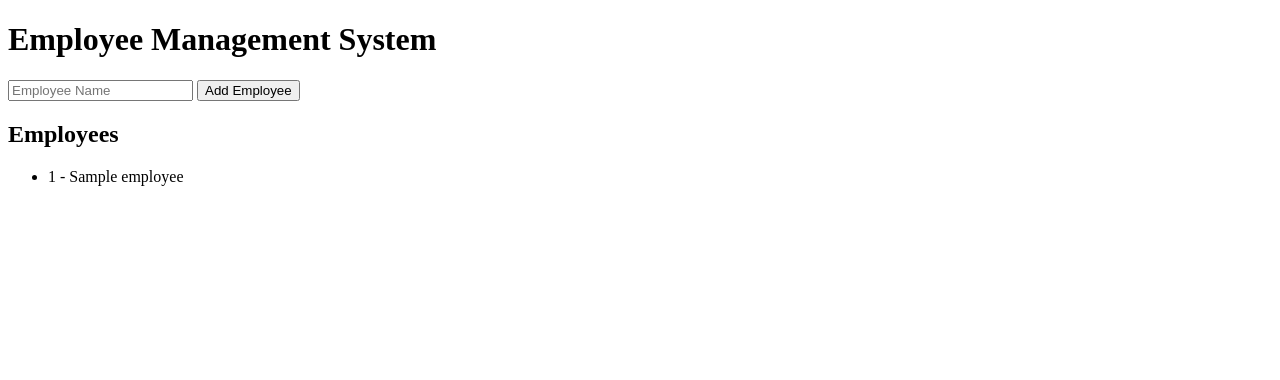
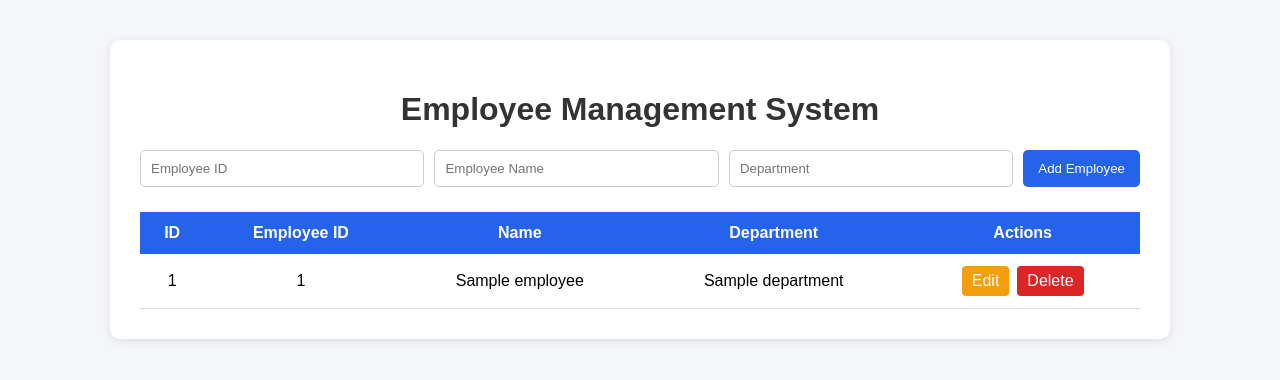
Before and after one commit to DumisaniMalindi/flask-cloud-project, a Flask app: page / in a window 1280 px wide. Shown: the top 380 px of the page. Run offline with Flask 3, Linux system fonts and the light colour scheme; a database or web service that is not in the repository returns one stand-in record (values such as "Sample title"); some libraries are stand-ins or nearby versions.

Commit message:
Completed CRUD employee management system

```diff
--- a/app.py
+++ b/app.py
@@ -19,7 +19,9 @@ def create_table():
     cur.execute("""
     CREATE TABLE IF NOT EXISTS employees (
         id SERIAL PRIMARY KEY,
-        name VARCHAR(100)
+        employee_id VARCHAR(100) UNIQUE,
+        name VARCHAR(100),
+        department VARCHAR(100)
     )
     """)
 
@@ -43,7 +45,11 @@ def home():
 
     conn.commit()
 
-    cur.execute("SELECT id, name FROM employees ORDER BY id")
+    cur.execute("""
+    SELECT id, employee_id, name, department
+    FROM employees
+    ORDER BY id
+    """)
 
     employees = cur.fetchall()
 
@@ -52,20 +58,84 @@ def home():
 
     return render_template("index.html", employees=employees)
 
-@app.route("/add_employee", methods=["POST"])
-def add_employee():
-
-    name = request.form.get("employee_name")
-
-    if not name:
-        return "Name is required", 400
+@app.route("/edit/<int:id>")
+def edit_employee(id):
 
     conn = get_connection()
     cur = conn.cursor()
 
     cur.execute(
-        "INSERT INTO employees (name) VALUES (%s)",
-        (name,)
+        """
+        SELECT id, employee_id, name, department
+        FROM employees
+        WHERE id = %s
+        """,
+        (id,)
+    )
+
+    employee = cur.fetchone()
+
+    cur.close()
+    conn.close()
+
+    return render_template(
+        "edit.html",
+        employee=employee
+    )
+
+@app.route("/update/<int:id>", methods=["POST"])
+def update_employee(id):
+
+    employee_id = request.form.get("employee_id")
+    name = request.form.get("employee_name")
+    department = request.form.get("department")
+
+    conn = get_connection()
+    cur = conn.cursor()
+
+    cur.execute(
+        """
+        UPDATE employees
+        SET employee_id = %s,
+            name = %s,
+            department = %s
+        WHERE id = %s
+        """,
+        (
+            employee_id,
+            name,
+            department,
+            id
+        )
+    )
+
+    conn.commit()
+
+    cur.close()
+    conn.close()
+
+    return redirect("/")
+
+@app.route("/add_employee", methods=["POST"])
+def add_employee():
+
+    employee_id = request.form.get("employee_id")
+    name = request.form.get("employee_name")
+    department = request.form.get("department")
+
+    if not employee_id or not name or not department:
+        return "All fields are required", 400
+
+    conn = get_connection()
+    cur = conn.cursor()
+
+    cur.execute(
+        """
+        INSERT INTO employees
+        (employee_id, name, department)
+        VALUES (%s, %s, %s)
+        """,
+        (employee_id, name, department)
     )
 
     conn.commit()
--- a/templates/index.html
+++ b/templates/index.html
@@ -1,13 +1,121 @@
 <!DOCTYPE html>
 <html>
 <head>
-    <title>Employee Management</title>
+    <title>Employee Management System</title>
+
+    <style>
+
+        body {
+            font-family: Arial, sans-serif;
+            background-color: #f4f6f9;
+            margin: 40px;
+        }
+
+        .container {
+            background-color: white;
+            padding: 30px;
+            border-radius: 10px;
+            max-width: 1000px;
+            margin: auto;
+            box-shadow: 0 2px 10px rgba(0,0,0,0.1);
+        }
+
+        h1 {
+            color: #333;
+            text-align: center;
+        }
+
+        form {
+            display: flex;
+            gap: 10px;
+            margin-bottom: 25px;
+            flex-wrap: wrap;
+        }
+
+        input {
+            padding: 10px;
+            border: 1px solid #ccc;
+            border-radius: 5px;
+            flex: 1;
+        }
+
+        button {
+            background-color: #2563eb;
+            color: white;
+            border: none;
+            padding: 10px 15px;
+            border-radius: 5px;
+            cursor: pointer;
+        }
+
+        button:hover {
+            background-color: #1d4ed8;
+        }
+
+        table {
+            width: 100%;
+            border-collapse: collapse;
+            background-color: white;
+            margin-top: 15px;
+        }
+
+        th {
+            background-color: #2563eb;
+            color: white;
+            padding: 12px;
+            text-align: center;
+        }
+
+        td {
+            padding: 12px;
+            border-bottom: 1px solid #ddd;
+            text-align: center;
+        }
+
+        tr:hover {
+            background-color: #f7f7f7;
+        }
+
+        .edit-btn {
+            background-color: #f59e0b;
+            color: white;
+            padding: 6px 10px;
+            text-decoration: none;
+            border-radius: 4px;
+        }
+
+        .delete-btn {
+            background-color: #dc2626;
+            color: white;
+            padding: 6px 10px;
+            text-decoration: none;
+            border-radius: 4px;
+        }
+
+        .action-buttons {
+            display: flex;
+            gap: 8px;
+            justify-content: center;
+        }
+
+    </style>
+
 </head>
 <body>
+
+<div class="container">
 
     <h1>Employee Management System</h1>
 
     <form method="POST" action="/add_employee">
+
+        <input
+            type="text"
+            name="employee_id"
+            placeholder="Employee ID"
+            required
+        >
+
         <input
             type="text"
             name="employee_name"
@@ -15,18 +123,59 @@
             required
         >
 
+        <input
+            type="text"
+            name="department"
+            placeholder="Department"
+            required
+        >
+
         <button type="submit">
             Add Employee
         </button>
+
     </form>
 
-    <h2>Employees</h2>
+    <table>
 
-    <ul>
+        <tr>
+            <th>ID</th>
+            <th>Employee ID</th>
+            <th>Name</th>
+            <th>Department</th>
+            <th>Actions</th>
+        </tr>
+
         {% for employee in employees %}
-            <li>{{ employee[0] }} - {{ employee[1] }}</li>
+        <tr>
+
+            <td>{{ employee[0] }}</td>
+            <td>{{ employee[1] }}</td>
+            <td>{{ employee[2] }}</td>
+            <td>{{ employee[3] }}</td>
+
+            <td>
+
+                <div class="action-buttons">
+
+                    <a href="/edit/{{ employee[0] }}" class="edit-btn">
+                        Edit
+                    </a>
+
+                    <a href="/delete/{{ employee[0] }}" class="delete-btn">
+                        Delete
+                    </a>
+
+                </div>
+
+            </td>
+
+        </tr>
         {% endfor %}
-    </ul>
+
+    </table>
+
+</div>
 
 </body>
 </html>
```
Also changed, not shown: templates/edit.html (added, +88 -0 lines).
